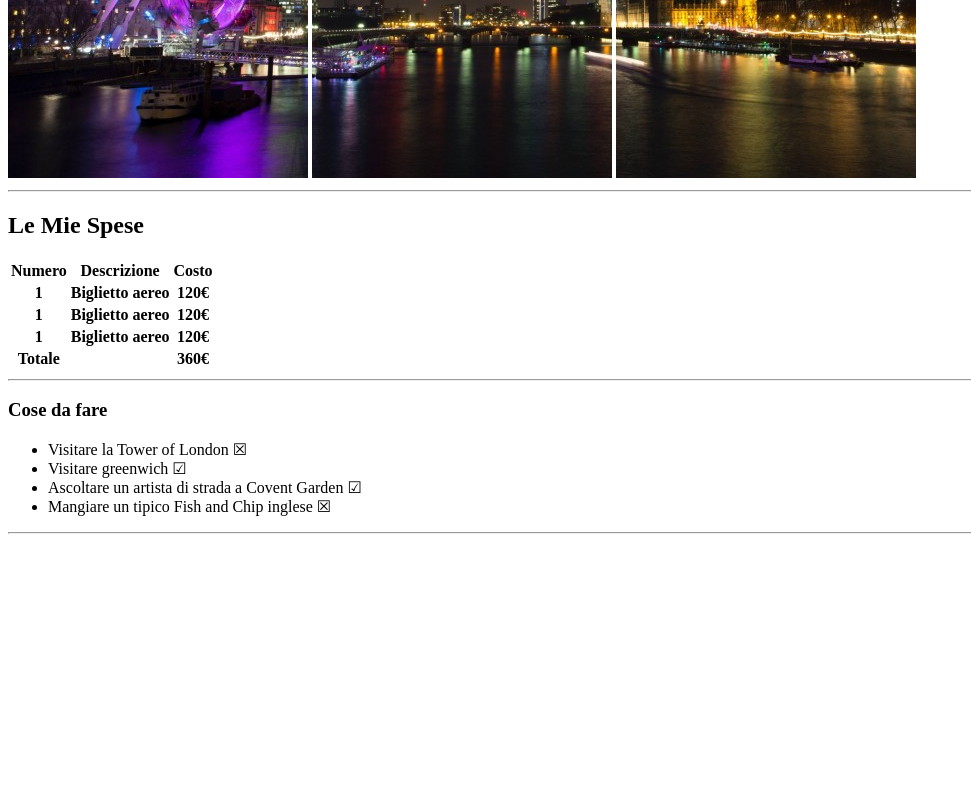
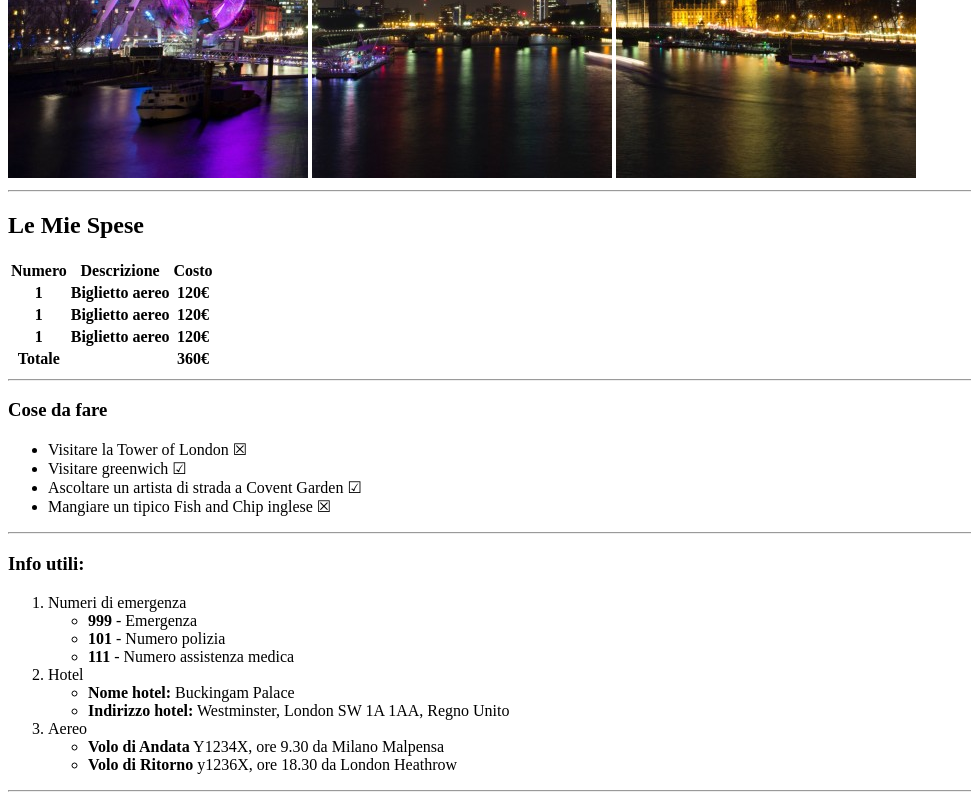
Before and after one commit to alessandroiero/html-london-trip, a plain HTML site: page index.html in a window 1280 px wide. Shown: the part 502-1302 px from the top of the page, without its empty margins (0-971 px from the left). Before the commit the page ends 1044 px from the top, so only its background shows below. Drawn offline with Linux system fonts and the light colour scheme.

Commit message:
Creazione Terza Section

```diff
--- a/index.html
+++ b/index.html
@@ -106,6 +106,38 @@
         <!-- /Chiusura Seconda Section -->
 
 
+        <!-- Apertura Terza Section -->
+        <section>
+
+            <h3>Info utili:</h3>
+
+            <!--Apertura Seconda lista-->
+            <ol>
+                <li> Numeri di emergenza
+                    <ul>
+                        <li><strong>999</strong> - Emergenza</li>
+                        <li><strong>101</strong> - Numero polizia</li>
+                        <li><strong>111</strong> - Numero assistenza medica</li>
+                    </ul>
+                </li>
+                <li> Hotel
+                    <ul>
+                        <li><strong>Nome hotel:</strong> Buckingam Palace</li>
+                        <li><strong>Indirizzo hotel:</strong> Westminster, London SW 1A 1AA, Regno Unito</li>
+                    </ul>
+                </li>
+                <li> Aereo
+                    <ul>
+                        <li><strong>Volo di Andata</strong> Y1234X, ore 9.30 da Milano Malpensa</li>
+                        <li><strong>Volo di Ritorno</strong> y1236X, ore 18.30 da London Heathrow</li>
+                    </ul>
+                </li>
+            </ol>
+            <!--Chiusura Seconda lista-->
+            <hr>
+        </section>
+        <!-- /Chiusura Terza Section -->
+
 
 
     </main>
```
